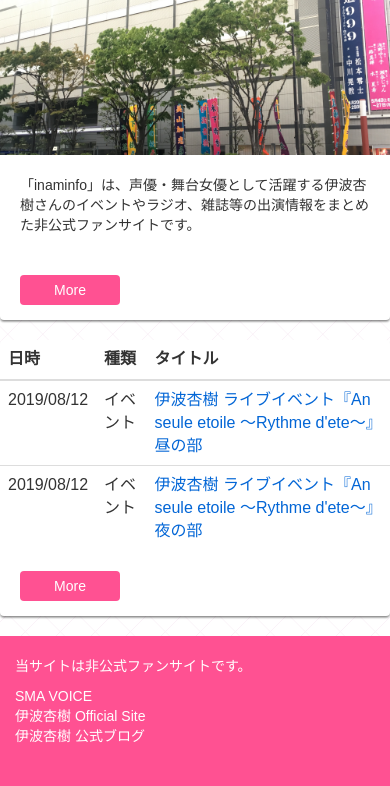
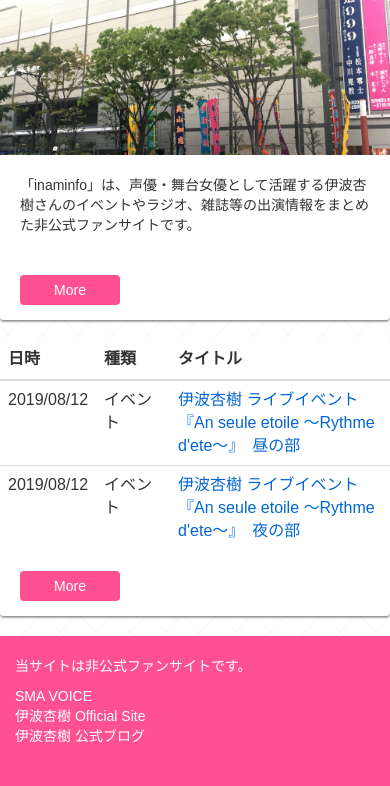
Before and after one commit to east0112/voice_act_database, a Laravel app: page / in a window 390 px wide. Shown: the part 73-859 px from the top of the page. Run offline with Laravel 8, Linux system fonts and the light colour scheme; data comes from the database, SQL or seed files in the repository; some libraries are stand-ins or nearby versions.

Commit message:
update
responcive対応 冗長な記述の削除

```diff
--- a/voice_act_database/public/css/common.css
+++ b/voice_act_database/public/css/common.css
@@ -1,3 +1,5 @@
+/*bootstrapの設定*/
+
 /*スクロールバー強制表示*/
 html {
     overflow-y:scroll;
--- a/voice_act_database/public/css/pc/home.css
+++ b/voice_act_database/public/css/pc/home.css
@@ -8,3 +8,13 @@
   0% {opacity: 0}
   100% {opacity: 1}
 }
+
+th.dateCol{
+  width: 20%;
+}
+th.typeCol{
+  width: 20%;
+}
+th.nameCol{
+  width: 60%;
+}
--- a/voice_act_database/public/css/pc/parent.css
+++ b/voice_act_database/public/css/pc/parent.css
@@ -10,11 +10,6 @@ body {
     flex-direction: column;
     font-family: 'Hiragino Kaku Gothic Pro','ヒラギノ角ゴ Pro W3','メイリオ',Meiryo,'ＭＳ Ｐゴシック',sans-serif;
     background-image: url("../../images/bg.png");
-    /* width: calc(100vw - 15px); /*スクロールバーでズレる対応*/
-}
-
-.container {
-    margin:0 auto;
 }
 
 main {
--- a/voice_act_database/resources/views/pc/home.blade.php
+++ b/voice_act_database/resources/views/pc/home.blade.php
@@ -3,9 +3,10 @@
 @extends("layouts.parent")
 @section("content")
 <div class="row">
-    <div class="index-content hidden-xs">
-        <div class="container">
-            <div class="col-lg-12">
+    <div class="container col-lg-2 col-md-2 col-sm-2 hidden-xs">
+    </div>
+    <div class="container col-lg-8 col-md-8 col-sm-8 col-xs-12">
+        <div class="index-content">
             <div class="card">
                 <img src="images/home001.png">
                 <p>「inaminfo」は、声優・舞台女優として活躍する伊波杏樹さんのイベントやラジオ、雑誌等の出演情報をまとめた非公式ファンサイトです。</p>
@@ -13,21 +14,7 @@
                 <a href="/about" class="button">More</a>
             </div>
         </div>
-        </div>
-    </div>
-</div>
-<div class="index-content visible-xs">
-    <div class="card">
-        <img src="images/home001.png">
-        <p>「inaminfo」は、声優・舞台女優として活躍する伊波杏樹さんのイベントやラジオ、雑誌等の出演情報をまとめた非公式ファンサイトです。</p>
-        </br>
-        <a href="/about" class="button">More</a>
-    </div>
-</div>
-<div class="row">
-    <div class="index-content hidden-xs">
-        <div class="container">
-            <div class="col-lg-12">
+        <div class="index-content">
             <div class="card">
                     <table class="table table-hover">
                     <thead>
@@ -51,29 +38,7 @@
             </div>
         </div>
     </div>
-    </div>
-</div>
-<div class="index-content visible-xs">
-        <div class="card">
-                <table class="table table-hover">
-                <thead>
-                    <tr>
-                        <th class="dateCol">日時</th>
-                        <th class="typeCol">種類</th>
-                        <th class="nameCol">タイトル</th>
-                    </tr>
-                </thead>
-                <tbody>
-                    @foreach($items as $item)
-                        <tr>
-                        <td><?php echo(date("Y/m/d",(strtotime($item->date)))) ?></td>
-                            <td>{{ $item->type_name }}</td>
-                            <td><a href="/library/event/{{ $item->event_id }}">{{ $item->event_name }}</a></td>
-                        </tr>
-                    @endforeach
-                </tbody>
-            </table>
-            <a href="/about" class="button">More</a>
+    <div class="container col-lg-2 col-md-2 col-sm-2 hidden-xs">
     </div>
 </div>
 @endsection
```
Lines whose indentation alone changed are shown as unchanged.
